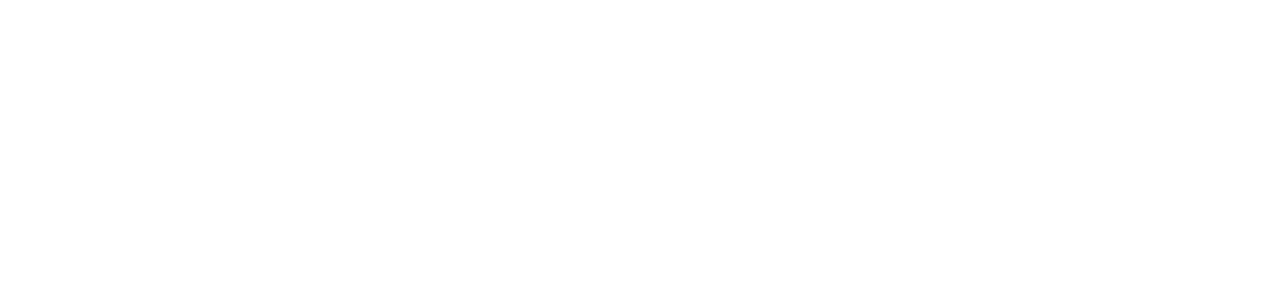
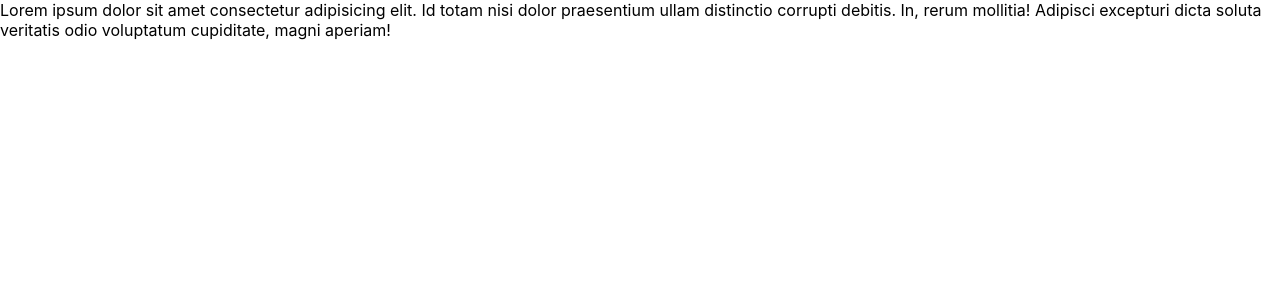
Before and after one commit to Ulashe/todo-demo-web, a React (Create React App) app: page / in a window 1280 px wide. Shown: the top 300 px of the page. Built offline with nearby package versions, Linux system fonts and the light colour scheme.

Commit message:
Styled components, styled system installed. Dynamic theme support added.

```diff
--- a/package.json
+++ b/package.json
@@ -10,8 +10,11 @@
     "axios": "^0.24.0",
     "react": "^17.0.2",
     "react-dom": "^17.0.2",
+    "react-redux": "^7.2.6",
     "react-scripts": "4.0.3",
     "redux-persist": "^6.0.0",
+    "styled-components": "^5.3.3",
+    "styled-system": "^5.1.5",
     "web-vitals": "^1.0.1"
   },
   "scripts": {
--- a/src/App.js
+++ b/src/App.js
@@ -3,13 +3,23 @@ import { store, persistor } from "./redux/store";
 import { Provider } from "react-redux";
 import { PersistGate } from "redux-persist/integration/react";
 import axios from "axios";
+import { ThemeProvider } from "styled-components";
 
 axios.defaults.baseURL = "http://192.168.1.104:3000/api";
 
 export default function App() {
+  const theme = store.getState().theme;
   return (
     <Provider store={store}>
-      <PersistGate loading={null} persistor={persistor}></PersistGate>
+      <PersistGate loading={null} persistor={persistor}>
+        <ThemeProvider theme={theme}>
+          <div>
+            Lorem ipsum dolor sit amet consectetur adipisicing elit. Id totam nisi dolor praesentium
+            ullam distinctio corrupti debitis. In, rerum mollitia! Adipisci excepturi dicta soluta
+            veritatis odio voluptatum cupiditate, magni aperiam!
+          </div>
+        </ThemeProvider>
+      </PersistGate>
     </Provider>
   );
 }
--- a/src/redux/reducers/index.js
+++ b/src/redux/reducers/index.js
@@ -1,4 +1,5 @@
 import { combineReducers } from "redux";
 import auth from "./auth";
+import theme from "./theme";
 
-export default combineReducers({ auth });
+export default combineReducers({ auth, theme });
--- /dev/null
+++ b/src/redux/reducers/theme.js
@@ -0,0 +1,35 @@
+import { createSlice } from "@reduxjs/toolkit";
+import baseTheme from "../../theme/baseTheme";
+import lightTheme from "../../theme/lightTheme";
+import darkTheme from "../../theme/darkTheme";
+
+const darkThemeState = {
+  theme: "dark",
+  ...baseTheme,
+  ...darkTheme,
+};
+
+const lightThemeState = {
+  theme: "light",
+  ...baseTheme,
+  ...lightTheme,
+};
+
+const theme = createSlice({
+  name: "theme",
+  initialState: lightThemeState,
+  reducers: {
+    switchTheme: (state, action) => {
+      if (action.payload === "dark" || (action.payload === "switch" && state.theme === "light")) {
+        return darkThemeState;
+      }
+      if (action.payload === "light" || (action.payload === "switch" && state.theme === "dark")) {
+        return lightThemeState;
+      }
+    },
+  },
+});
+
+export const { switchTheme } = theme.actions;
+
+export default theme.reducer;
--- /dev/null
+++ b/src/theme/baseTheme.js
@@ -0,0 +1,5 @@
+const space = []; // space reset for styled-system, this will be used later
+
+const sizes = { width: [0, 1] }; // space reset for styled-system, this will be used later
+
+export default { space, sizes };
--- /dev/null
+++ b/src/theme/darkTheme.js
@@ -0,0 +1,11 @@
+const colors = {
+  "Indigo Dye": "133c55",
+  "Indigo Dye 2": "215073",
+  "Lapis Lazuli": "2f6391",
+  "Honolulu Blue": "386fa4",
+  "Carolina Blue": "59a5d8",
+  "Baby Blue": "84d2f6",
+  "Sky Blue Crayola": "91e5f6",
+};
+
+export default { colors };
--- /dev/null
+++ b/src/theme/lightTheme.js
@@ -0,0 +1,11 @@
+const colors = {
+  "Indigo Dye": "133c55",
+  "Indigo Dye 2": "215073",
+  "Lapis Lazuli": "2f6391",
+  "Honolulu Blue": "386fa4",
+  "Carolina Blue": "59a5d8",
+  "Baby Blue": "84d2f6",
+  "Sky Blue Crayola": "91e5f6",
+};
+
+export default { colors };
```
Also changed, not shown: 1 other file (tests, documents, lock files or other folders).
